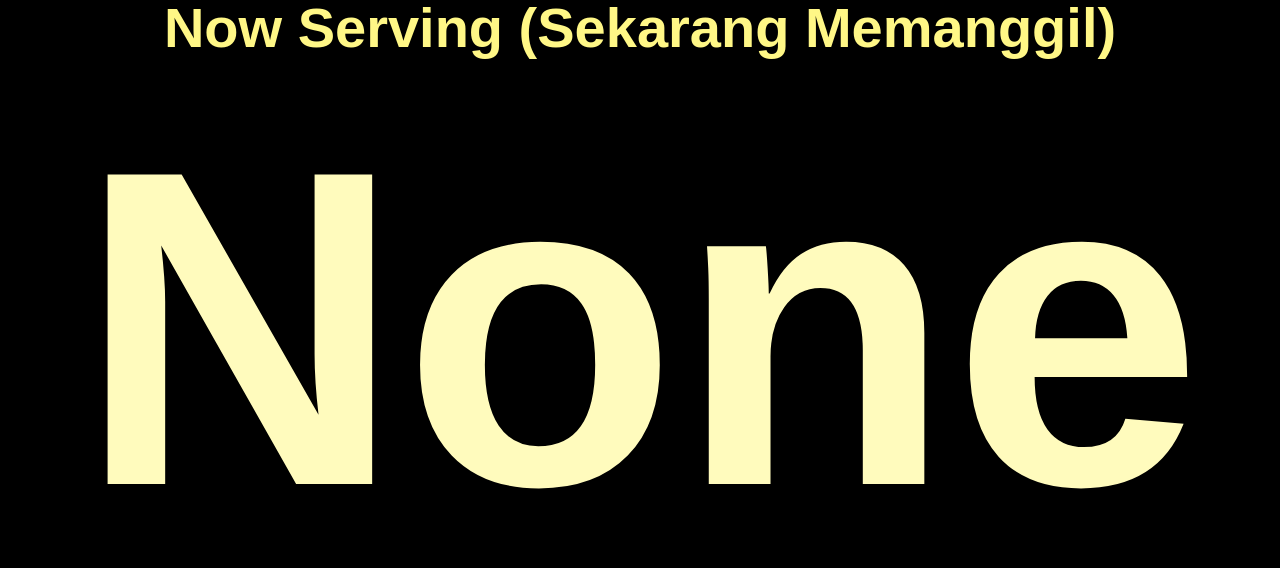
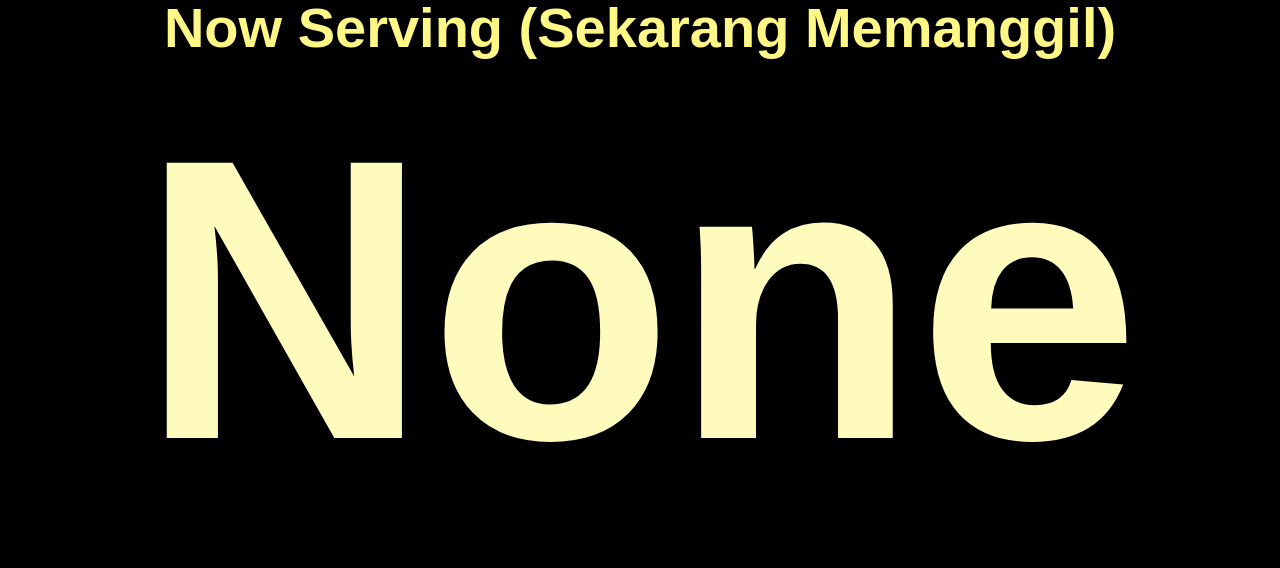
Before and after one commit to KylaYoong/skp-clinic-user, a React (Vite) app: page /tv-queue-display in a window 1280 px wide. Shown: the part 166-734 px from the top of the page. Built offline with nearby package versions, Linux system fonts and the light colour scheme; no server answers; the database is empty.

Commit message:
changed to 400px

```diff
--- a/src/TVQueueDisplay.css
+++ b/src/TVQueueDisplay.css
@@ -59,7 +59,7 @@
 
 .now-serving-horizontal .queue-number {
     margin-top: 0;
-    font-size: 450px;
+    font-size: 400px;
     /* color: #d32f2f; */
     /* color: #ff9900; */
     color: hsl(56, 100%, 87%);
```
